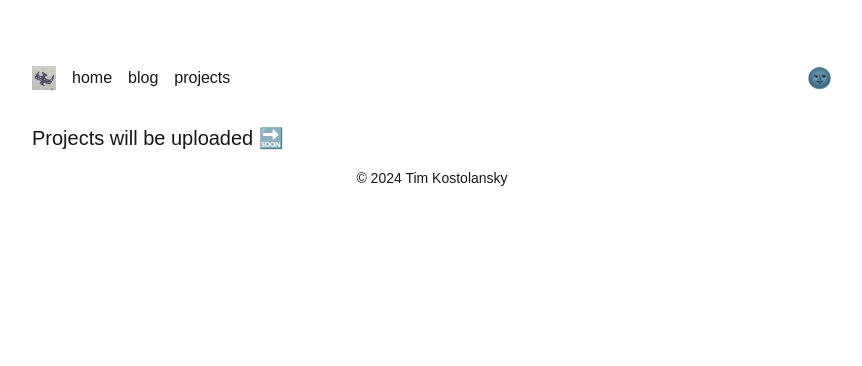
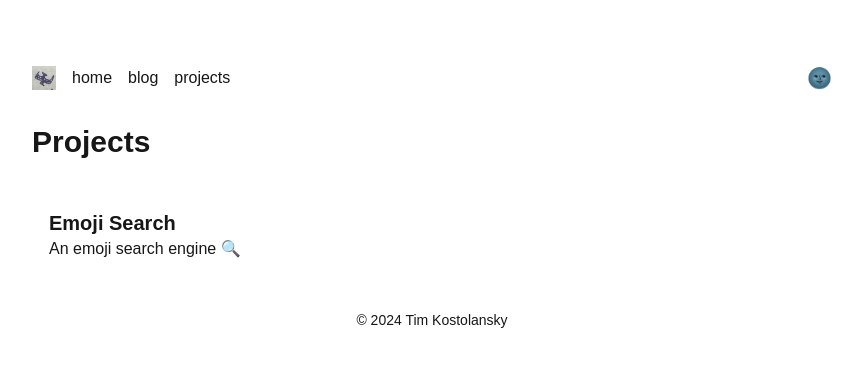
Before and after one commit to tim0120/tim0120.github.io, a Next.js app: page /projects in a window 1280 px wide. Shown: the top 366 px of the page, without its empty margins (208-1070 px from the left). Built offline with nearby package versions, Linux system fonts and the light colour scheme.

Commit message:
project grid init

```diff
--- a/src/app/projects/page.tsx
+++ b/src/app/projects/page.tsx
@@ -1,8 +1,20 @@
-export default function Blog() {
+import { getAllProjects } from "@/lib/projects";
+import Link from "next/link";
+
+export default function ProjectsPage() {
+	const projects = getAllProjects()
   return (
 	<div className="">
-	  <div className="flex justify-between">
-		<div className="text-xl">Projects will be uploaded 🔜</div>
+	  <div className="flex flex-col items-start">
+			<h1 className="text-3xl font-bold mb-4">Projects</h1>
+			{projects.map((project) => (
+				<div key={project.slug} className="mb-4 mt-4 border border-transparent rounded-lg hover:border-gray-300 p-4">
+					<Link href={`/projects/${project.slug}`}>
+						<h2 className="text-xl font-bold">{project.title}</h2>
+						<p>{project.description}</p>
+					</Link>
+				</div>
+			))}
 	  </div>
 	</div>
   );
--- a/src/lib/projects.ts
+++ b/src/lib/projects.ts
@@ -9,7 +9,7 @@ const PROJECTS: ProjectType[] = [
   {
     slug: 'emoji-search',
     title: 'Emoji Search',
-    description: 'Interactive emoji search tool',
+    description: 'An emoji search engine 🔍',
   },
   // Add more projects
 ]
@@ -23,3 +23,7 @@ export async function getProjectData(slug: string): Promise<ProjectType> {
 export function getAllProjectSlugs(): string[] {
   return PROJECTS.map(project => project.slug)
 }
+
+export function getAllProjects(): ProjectType[] {
+  return PROJECTS
+}
```
